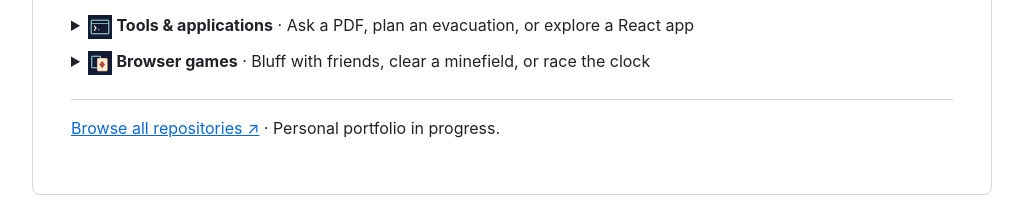
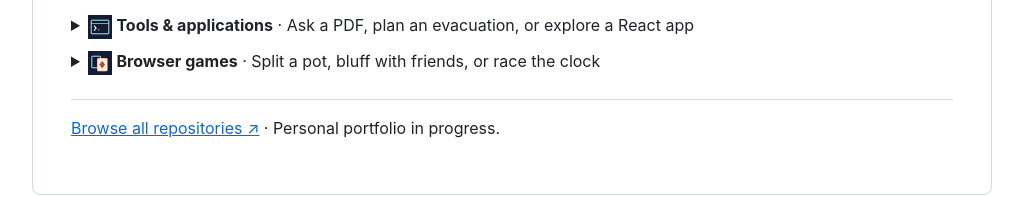
Before and after one commit to mukunthans/mukunthans, a plain HTML site: page index.html in a window 1280 px wide. Shown: the part 826-1023 px from the top of the page, without its empty margins (128-1151 px from the left). Drawn offline with Linux system fonts and the light colour scheme.

Commit message:
Feature The Last Grab and mark Cheat Cards hosting paused

```diff
--- a/index.html
+++ b/index.html
@@ -5,4 +5,4 @@
 </picture><p>I work with payment gateway transactions at <strong>Jio Payment Solutions</strong>, part of <strong>Jio Financial Services</strong>. Some days I’m figuring out which data a team needs to answer a question. Other days I’m analyzing transactions or building ML models and AI agents that make the data easier to use.</p><p>I earned my M.Tech in Computer Science at <strong>IIT Madras</strong>. Outside work, I build things I want to use or share with friends, from a tool that answers questions about a PDF to a card game we can play from different cities.</p><h2>Explore my projects</h2><details open>
 <summary><picture><source media="(prefers-reduced-motion: reduce)" srcset="assets/network.png"><img src="assets/network.gif" width="24" height="24" alt=""></picture> <strong>Data &amp; machine learning</strong> · Transaction graphs, Tamil script, and image recognition</summary><ul><li><strong><a href="https://github.com/mukunthans/synthetic-btc-analysis">Bitcoin transaction networks</a></strong> — How closely do random graphs resemble real Bitcoin activity? I compared the Elliptic dataset with two graph models, looking at transaction timing, clusters, and recurring patterns.</li><li><strong><a href="https://github.com/mukunthans/DLAssignment3">Tamil transliteration</a></strong> — I trained models to write Tamil words in Tamil script from Latin-letter input. Attention visualizations show which input characters the model focused on.</li><li><strong><a href="https://github.com/mukunthans/DeepLearningA1">Neural networks from scratch</a></strong> and <strong><a href="https://github.com/mukunthans/DLAssignment2">image classification</a></strong> — I implemented backpropagation in NumPy for Fashion-MNIST and explored CNNs and fine-tuning EfficientNet on iNaturalist images.</li></ul></details><details>
 <summary><picture><source media="(prefers-reduced-motion: reduce)" srcset="assets/terminal.png"><img src="assets/terminal.gif" width="24" height="24" alt=""></picture> <strong>Tools &amp; applications</strong> · Ask a PDF, plan an evacuation, or explore a React app</summary><ul><li><strong><a href="https://github.com/mukunthans/pdf-qa">PDF Q&amp;A</a></strong> — Upload a document and ask questions about its contents in a Streamlit app powered by Gemini.</li><li><strong><a href="https://github.com/mukunthans/GPU-A4">GPU evacuation planning</a></strong> — CUDA code for a routing problem with limited road capacity and shelter space.</li><li><strong><a href="https://github.com/mukunthans/MedChain1">MedChain</a></strong> — A React app with wallet sign-in and separate views for patients, doctors, and insurers.</li><li>My other React projects include a <a href="https://github.com/mukunthans/snapdeal-clone">Snapdeal-style storefront</a>, a <a href="https://github.com/mukunthans/quora-submission">Quora-style app</a>, and a <a href="https://github.com/mukunthans/pagination_react">pagination demo</a>.</li></ul></details><details>
-<summary><picture><source media="(prefers-reduced-motion: reduce)" srcset="assets/cards.png"><img src="assets/cards.gif" width="24" height="24" alt=""></picture> <strong>Browser games</strong> · Bluff with friends, clear a minefield, or race the clock</summary><ul><li><strong><a href="https://github.com/mukunthans/cheat-cards">Cheat Cards</a></strong> — A multiplayer bluffing game for two to four friends. Open a private room, choose a number, and see who calls your bluff. <strong><a href="https://cheat-cards.netlify.app/">Play online ↗</a></strong></li><li><strong><a href="https://github.com/mukunthans/Minesweeper-Final">Minesweeper</a></strong> — Three difficulty levels with different board sizes, mine counts, and time limits.</li><li><strong><a href="https://github.com/mukunthans/SpeedTyping-JS">Speed Typing</a></strong> — A small browser typing game written in JavaScript.</li></ul></details><hr><p><a href="https://github.com/mukunthans?tab=repositories">Browse all repositories ↗</a> · Personal portfolio in progress.</p></main></body></html>
+<summary><picture><source media="(prefers-reduced-motion: reduce)" srcset="assets/cards.png"><img src="assets/cards.gif" width="24" height="24" alt=""></picture> <strong>Browser games</strong> · Split a pot, bluff with friends, or race the clock</summary><ul><li><strong>The Last Grab</strong> — A multiplayer party game for 2–8 friends. Secretly choose Split or Grab, catch a thief with Guard, and reveal together. <strong><a href="https://the-last-grab.onrender.com/">Play online ↗</a></strong></li><li><strong><a href="https://github.com/mukunthans/cheat-cards">Cheat Cards</a></strong> — A multiplayer bluffing game for two to four friends. Open a private room, choose a number, and see who calls your bluff. <em>Hosting paused while The Last Grab is live.</em></li><li><strong><a href="https://github.com/mukunthans/Minesweeper-Final">Minesweeper</a></strong> — Three difficulty levels with different board sizes, mine counts, and time limits.</li><li><strong><a href="https://github.com/mukunthans/SpeedTyping-JS">Speed Typing</a></strong> — A small browser typing game written in JavaScript.</li></ul></details><hr><p><a href="https://github.com/mukunthans?tab=repositories">Browse all repositories ↗</a> · Personal portfolio in progress.</p></main></body></html>
```
Also changed, not shown: 1 other file.
